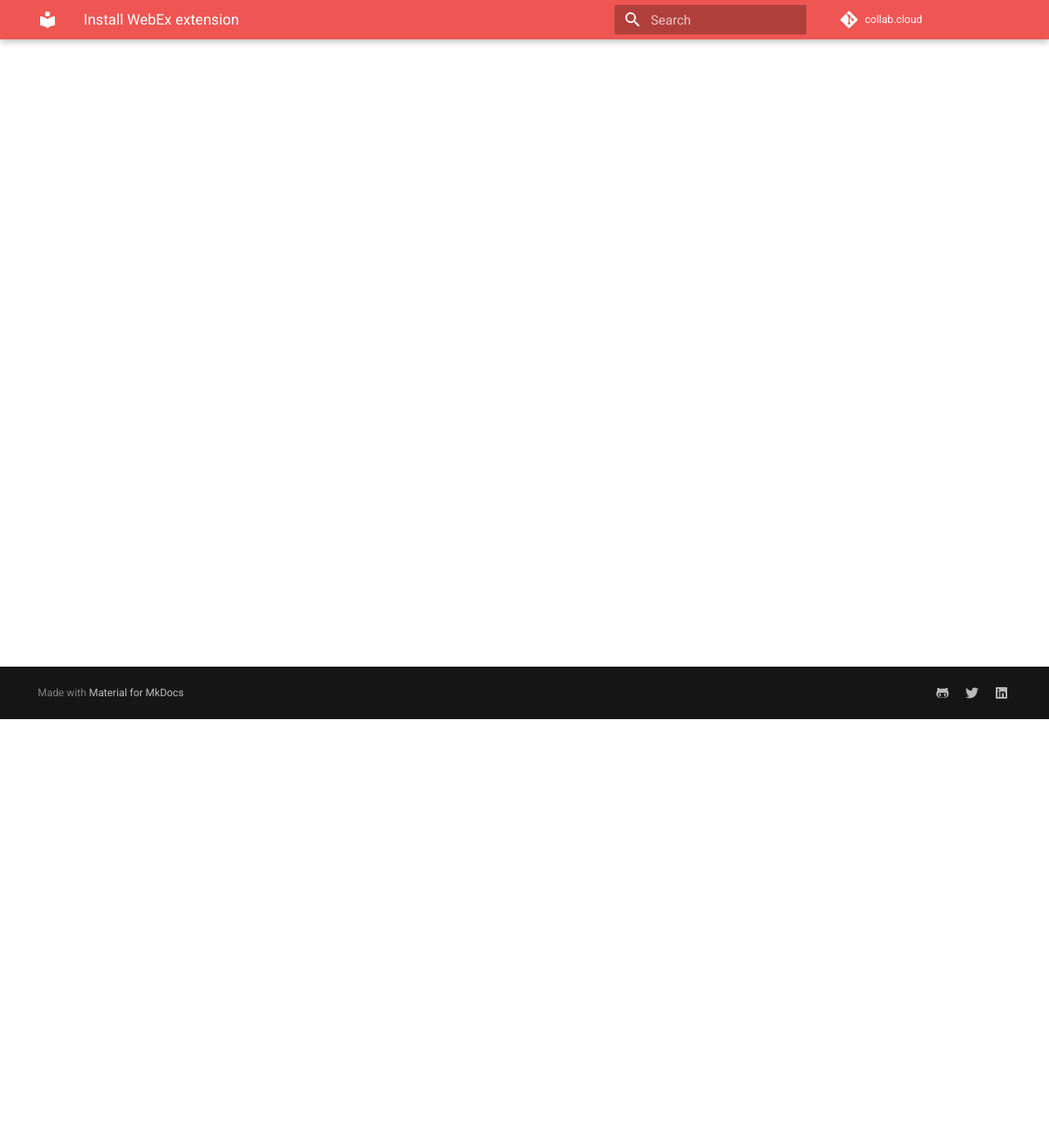
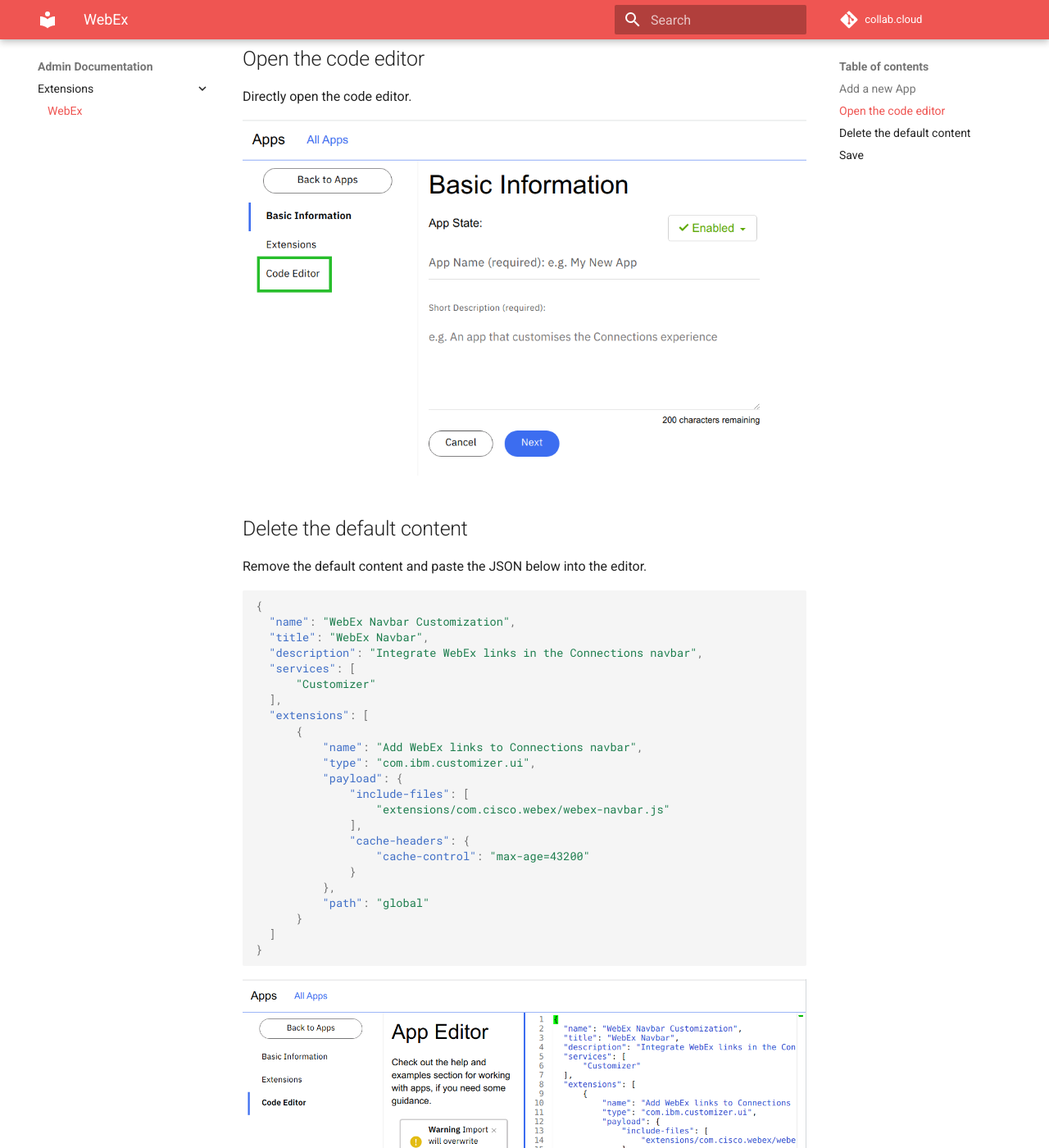
Before and after one commit to collabdotcloud/docs.collab.cloud, an MkDocs documentation site: the page built from docs/admin/extension-webex.md, in a window 1280 px wide and 1400 px high, scrolled down 523 px. Shown: the whole window at 82% size. Built offline with MkDocs 1.6.1 and Material for MkDocs 9.7.7, drawn with Linux system fonts in a browser that asks for light colours; some of the changed text lies outside the part shown.

Commit message:
Webex extension

````diff
--- a/docs/admin/extension-webex.md
+++ b/docs/admin/extension-webex.md
@@ -1 +1,55 @@
 # Install WebEx extension
+
+As an organization admin (orgadmin) goto https://customername.collab.cloud/appreg
+
+## Add a new App
+
+![New App](../assets/images/extensions/appreg-new-app.png)
+
+## Open the code editor
+
+Directly open the code editor.
+
+![Code editor](../assets/images/extensions/appreg-code-editor.png)
+
+## Delete the default content
+
+Remove the default content and paste the JSON below into the editor.
+
+```json
+{
+  "name": "WebEx Navbar Customization",
+  "title": "WebEx Navbar",
+  "description": "Integrate WebEx links in the Connections navbar",
+  "services": [
+      "Customizer"
+  ],
+  "extensions": [
+      {
+          "name": "Add WebEx links to Connections navbar",
+          "type": "com.ibm.customizer.ui",
+          "payload": {
+              "include-files": [
+                  "extensions/com.cisco.webex/webex-navbar.js"
+              ],
+              "cache-headers": {
+                  "cache-control": "max-age=43200"
+              }
+          },
+          "path": "global"
+      }
+  ]
+}
+```
+
+![Code](../assets/images/extensions/appreg-paste-extension.png)
+
+Ensure that all the braces are there and are closed. The code editor validates the JSON. It shows any syntax errors.
+
+![Syntax error](../assets/images/extensions/appreg-code-error.png)
+
+## Save
+
+![Save](../assets/images/extensions/appreg-success.png)
+
+You should now be able to add your WebEx link. See [using the WebEx extension](../users/using-webex-extension.md)
--- a/mkdocs.yml
+++ b/mkdocs.yml
@@ -30,7 +30,9 @@
     - New Customer: new-customer.md
     - What's New: whats-new.md
     - Migration from IBM SmartCloud: admin/ibm-migration.md
-#  - Admin Documentation:
+  - Admin Documentation:
+    - Extensions:
+      - WebEx: admin/extension-webex.md
 #    - Administering Mail:
 #      - User Management: admin/usermanage-mail.md
 #      - Mail Mobile: admin/admin-mail-mobile.md
@@ -47,7 +49,8 @@
       - Getting Started: users/using-connections-gettingstarted.md
       - Desktop Sync for Mac: users/desktop-plugins-mac.md
       - Desktop Plug-ins for Windows: users/desktop-plugins-windows.md
-      - WebEx extension: users/using-webex-extension.md
+      - Extensions:
+        - WebEx: users/using-webex-extension.md
 #      - Using Connections: users/using-connections.md
 
     - Using Sametime:
````
Also changed, not shown: README.md (+3 -3 lines), docs/users/using-webex-extension.md (+1 -1 lines), docs/assets/images/extensions/appreg-code-editor.png (added), docs/assets/images/extensions/appreg-code-error.png (added), docs/assets/images/extensions/appreg-new-app.png (added), docs/assets/images/extensions/appreg-paste-extension.png (added), docs/assets/images/extensions/appreg-success.png (added).
